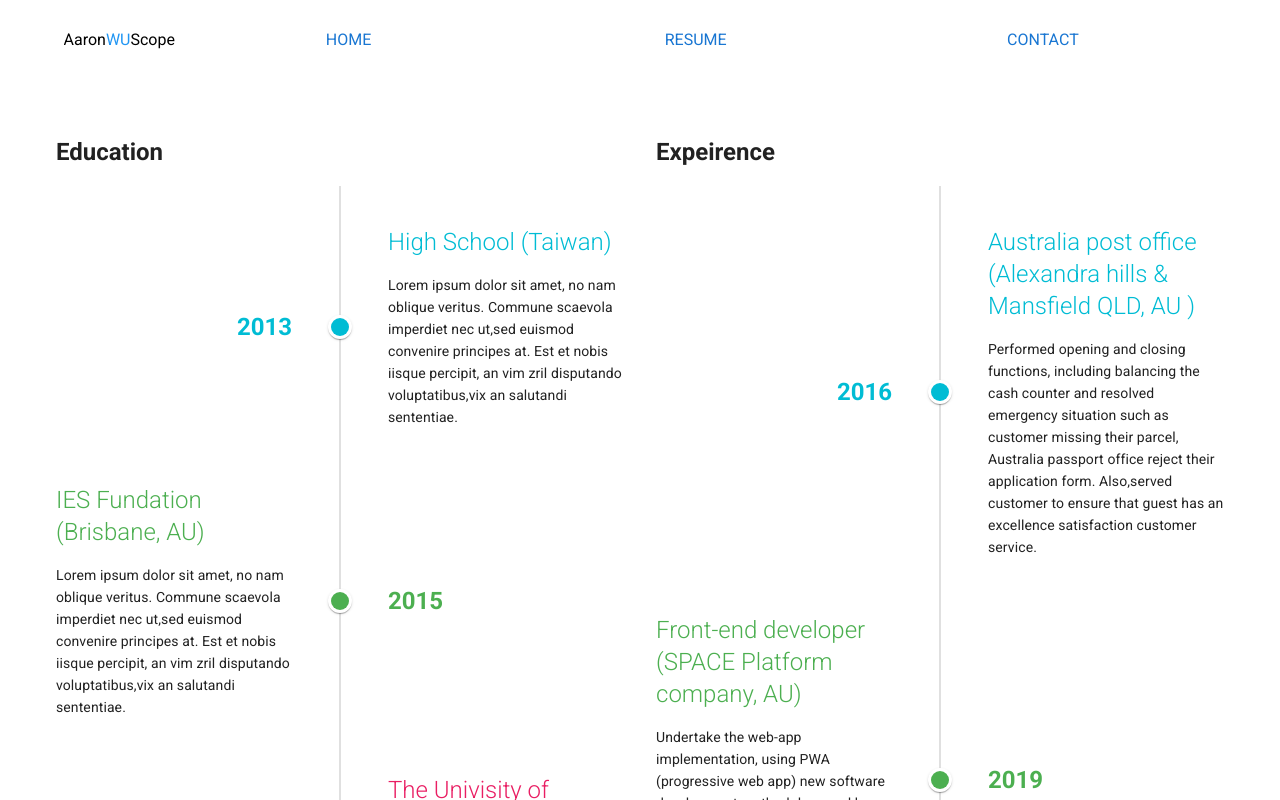
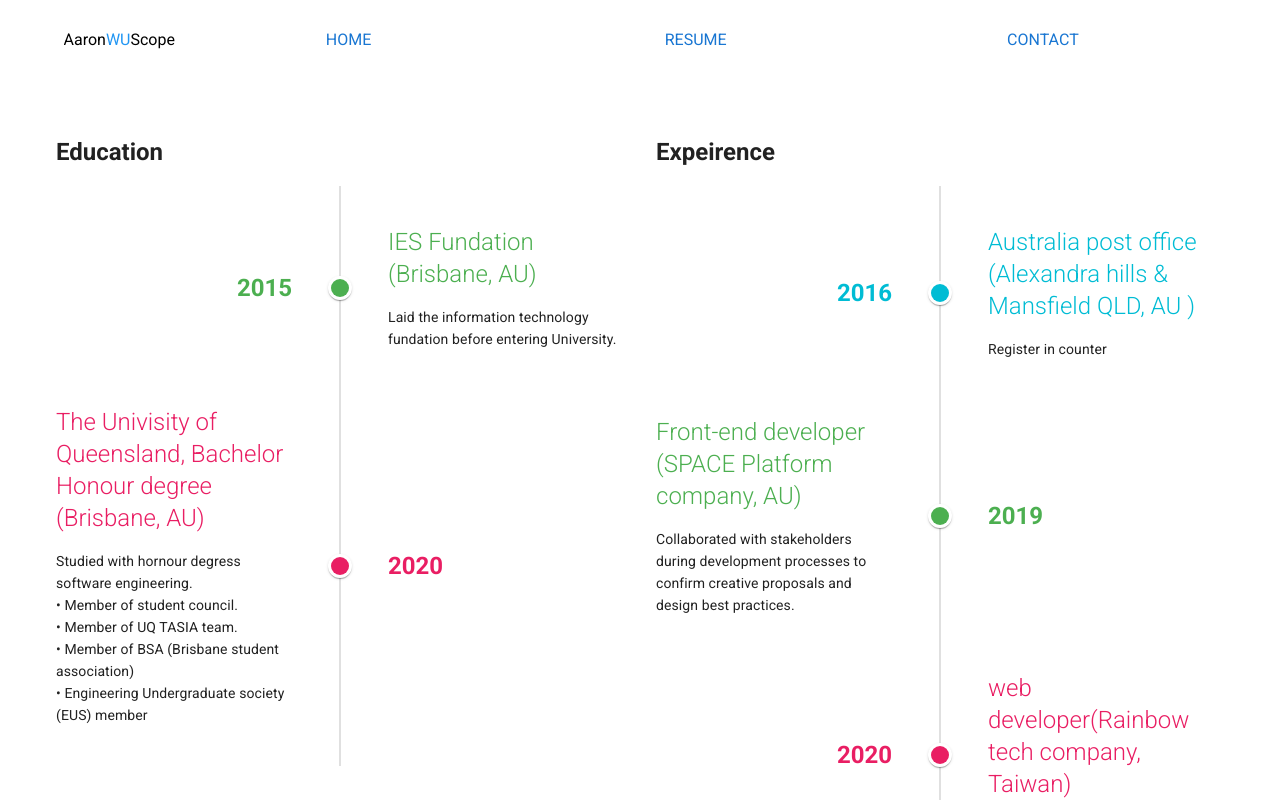
Before and after one commit to yunlunwu/portfoilo, a Vue app: page /resume in a window 1280 px wide. Shown: the top 800 px of the page. Built offline with nearby package versions, Linux system fonts and the light colour scheme.

Commit message:
updated resume

```diff
--- a/src/pages/home.vue
+++ b/src/pages/home.vue
@@ -106,7 +106,7 @@ export default {
   data() {
     return {
       icons: [
-        { href: "https://github.com/EldinZaimovic", icon: "mdi-github" },
+        { href: "https://github.com/yunlunwu", icon: "mdi-github" },
         {
           href: "https://www.linkedin.com/in/aaron-wu-05582415a/",
           icon: "mdi-linkedin"
--- a/src/pages/resume.vue
+++ b/src/pages/resume.vue
@@ -20,8 +20,8 @@
               <h2 :class="`headline font-weight-light mb-4 ${edu.color}--text`">
                 {{ edu.title }}
               </h2>
-              <div>
-                {{ edu.description }}
+              <div v-html="edu.description">
+                <!-- {{ edu.description }} -->
               </div>
             </div>
           </v-timeline-item>
@@ -176,29 +176,28 @@ export default {
   data() {
     return {
       educations: [
-        {
-          color: 'cyan',
-          year: '2013',
-          title: 'High School (Taiwan)',
-          description: 'Lorem ipsum dolor sit amet, no nam oblique veritus. Commune scaevola imperdiet nec ut,' +
-          'sed euismod convenire principes at. Est et nobis iisque percipit, an vim zril disputando voluptatibus,' +
-          'vix an salutandi sententiae.'
-        },
+        // {
+        //   color: 'cyan',
+        //   year: '2013',
+        //   title: 'High School (Taiwan)',
+        //   description: 'Lorem ipsum dolor sit amet, no nam oblique veritus. Commune scaevola imperdiet nec ut,' +
+        //   'sed euismod convenire principes at. Est et nobis iisque percipit, an vim zril disputando voluptatibus,' +
+        //   'vix an salutandi sententiae.'
+        // },
         {
           color: 'green',
           year: '2015',
           title: 'IES Fundation (Brisbane, AU)',
-          description: 'Lorem ipsum dolor sit amet, no nam oblique veritus. Commune scaevola imperdiet nec ut,' +
-          'sed euismod convenire principes at. Est et nobis iisque percipit, an vim zril disputando voluptatibus,' +
-          'vix an salutandi sententiae.'
+          description: 'Laid the information technology fundation before entering University.'
         },
         {
           color: 'pink',
           year: '2020',
           title: 'The Univisity of Queensland, Bachelor Honour degree (Brisbane, AU)',
-          description: 'Studied with hornour degress software engineering marg' +
-          'sed euismod convenire principes at. Est et nobis iisque percipit, an vim zril disputando voluptatibus,' +
-          'vix an salutandi sententiae.'
+          description: 'Studied with hornour degress software engineering. <br>' +
+          '• Member of student council.<br>' + '• Member of UQ TASIA team.<br>'+
+          '• Member of BSA (Brisbane student association)<br>' +
+          '• Engineering Undergraduate society (EUS) member'
         }
       ],
       experience: [
@@ -206,23 +205,19 @@ export default {
           color: 'cyan',
           year: '2016',
           title: 'Australia post office (Alexandra hills & Mansfield QLD, AU )',
-          description: 'Performed opening and closing functions, including balancing the cash counter and ' +
-          'resolved emergency situation such as customer missing their parcel, Australia passport office reject their application form. Also,' +
-          'served customer to ensure that guest has an excellence satisfaction customer service.'
+          description: 'Register in counter'
         },
         {
           color: 'green',
           year: '2019',
           title: 'Front-end developer (SPACE Platform company, AU)',
-          description: 'Undertake the web-app implementation, using PWA (progressive web app) new software development methodology and has strong JavaScript programming skill.' +
-          'As well as, Understand cloud computing process and knowledge with back-end developments techniques such as FingerPrint, AWS, Linux.'
+          description: 'Collaborated with stakeholders during development processes to confirm creative proposals and design best practices.'
         },
         {
           color: 'pink',
           year: '2020',
           title: 'web developer(Rainbow tech company, Taiwan)',
-          description: 'Undertake all company office website, using vuetify.com (front-end design framework) and vue.js '+
-          'and understand operation of GA & GSC in website connection. Also, undertake the shared component on the back-office front-end interfac.'
+          description: 'Undertake company website.'
         }
       ]
     }
```
